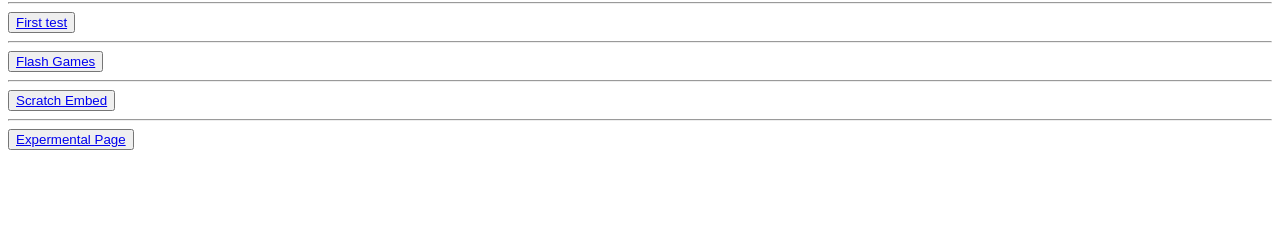
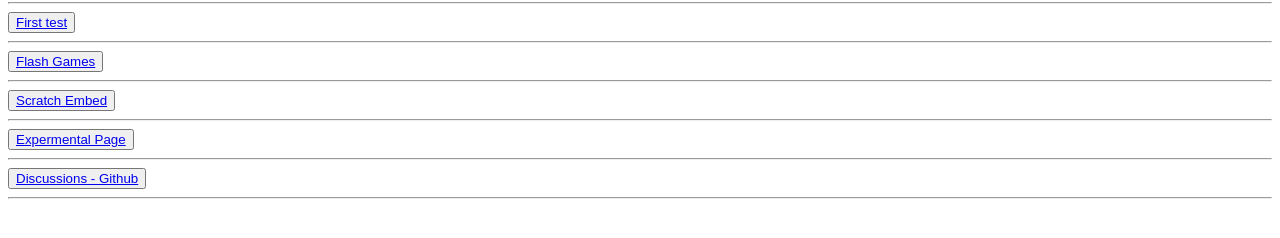
Before and after one commit to Cbr-s-Coding-Playground/desktop, a plain HTML site: page index.html in a window 1280 px wide. Shown: the part 78-316 px from the top of the page. Drawn offline with Linux system fonts and the light colour scheme.

Commit message:
Update index.html

```diff
--- a/index.html
+++ b/index.html
@@ -22,4 +22,10 @@
 <button>
   <a href="BetaExpermental/index.html" target="_self">Expermental Page</a>
 </button>
+<hr>
+<button>
+<a href="https://github.com/Cbr-s-Coding-Playground/Cbr-s-Coding-Playground.github.io/discussions" target="_blank">Discussions - Github</a>
+</button>
+<hr>
+</body>
 </html>
```
